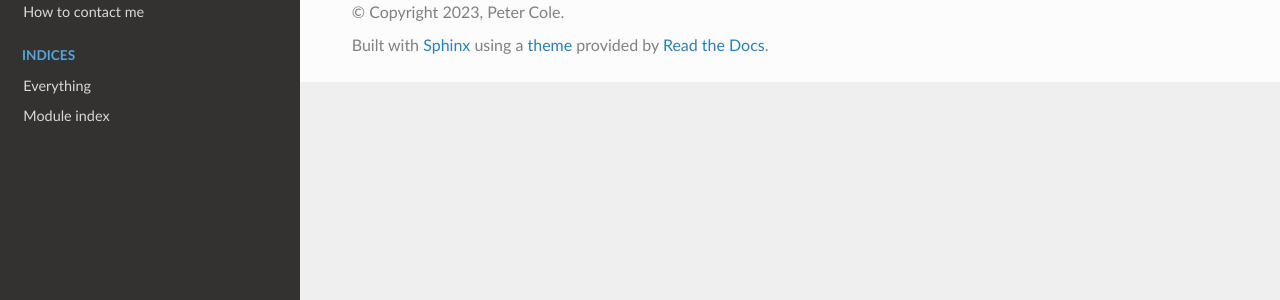
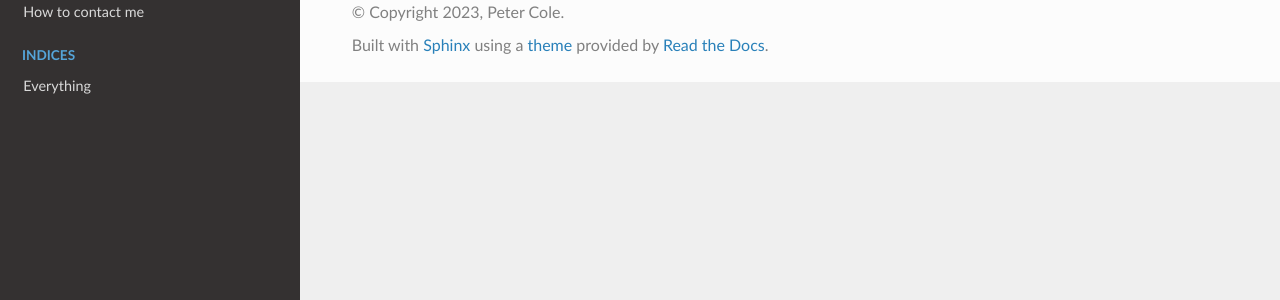
Before and after one commit to peteGSX/petegsx.github.io, a Sphinx documentation site: the page built from docs/index.rst, in a window 1280 px wide. Shown: the part 291-591 px from the top of the page. Built offline with Sphinx 7.4.7 and the Read the Docs theme 2.0.0, drawn with Linux system fonts in a browser that asks for light colours.

Commit message:
Update layout/permissions

```diff
--- a/docs/_templates/layout.html
+++ b/docs/_templates/layout.html
@@ -7,6 +7,6 @@
     </p>
     <ul>
       <li class="toctree-l1"><a href="{{pathto('genindex.html', 1)}}">Everything</a></li>
-      <li class="toctree-l1"><a href="{{pathto('py-modindex.html', 1)}}">Module index</a></li>
+      <!-- <li class="toctree-l1"><a href="{{pathto('py-modindex.html', 1)}}">Module index</a></li> -->
     </ul>
   {% endblock %}
```
Also changed, not shown: 1 other file.
